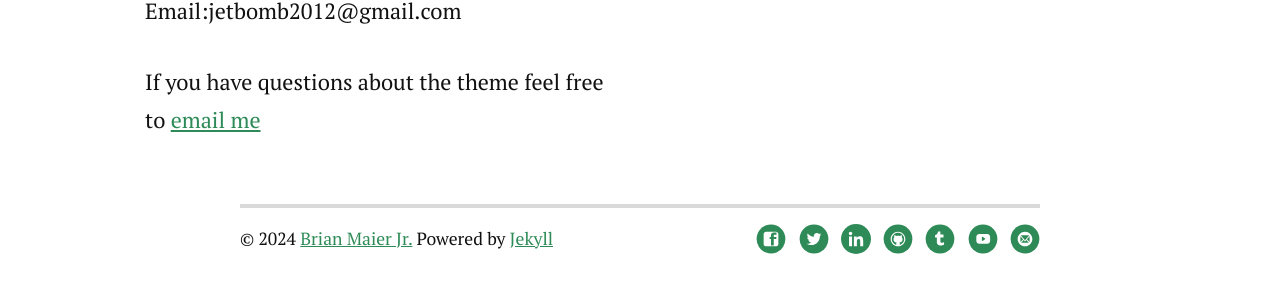
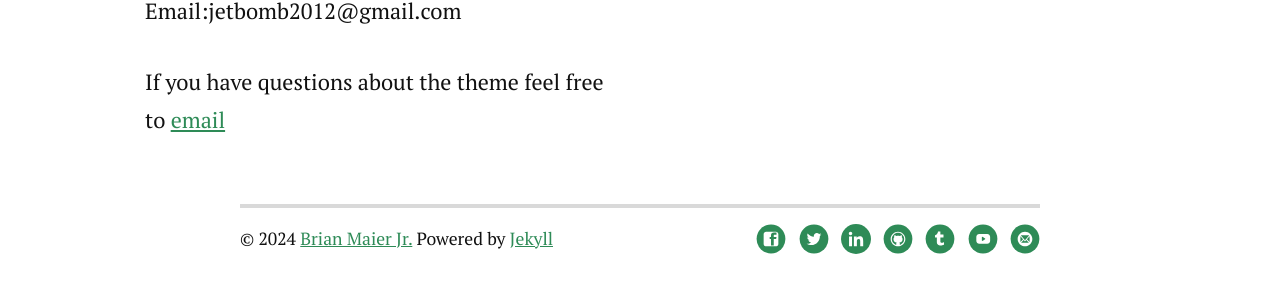
Before and after one commit to jetbomb2012/KCSHINING, a Jekyll site: the page built from contact.md, in a window 1280 px wide. Shown: the part 771-1063 px from the top of the page. Built offline with Jekyll 4.4.1, drawn with Linux system fonts in a browser that asks for light colours; nearby versions of some CDN libraries.

Commit message:
Update contact.md

```diff
--- a/contact.md
+++ b/contact.md
@@ -8,4 +8,4 @@ title: 聯絡劉光益醫師
   <div class="contactContent">
     <p class="intro">問女何所思，問女何所憶。女亦無所思，女亦無所憶。昨夜見軍帖，可汗大點兵，軍書十二卷，卷卷有爺名。阿爺無大兒，桃子無長兄，愿為市鞍馬，從此替爺征。</p>
     <p>Email:jetbomb2012@gmail.com</p>
-    <p>If you have questions about the theme feel free to <a href="mailto:jetbomb2012@gmail.com">email me</a>
+    <p>If you have questions about the theme feel free to <a href="mailto:jetbomb2012@gmail.com">email</a>
```
